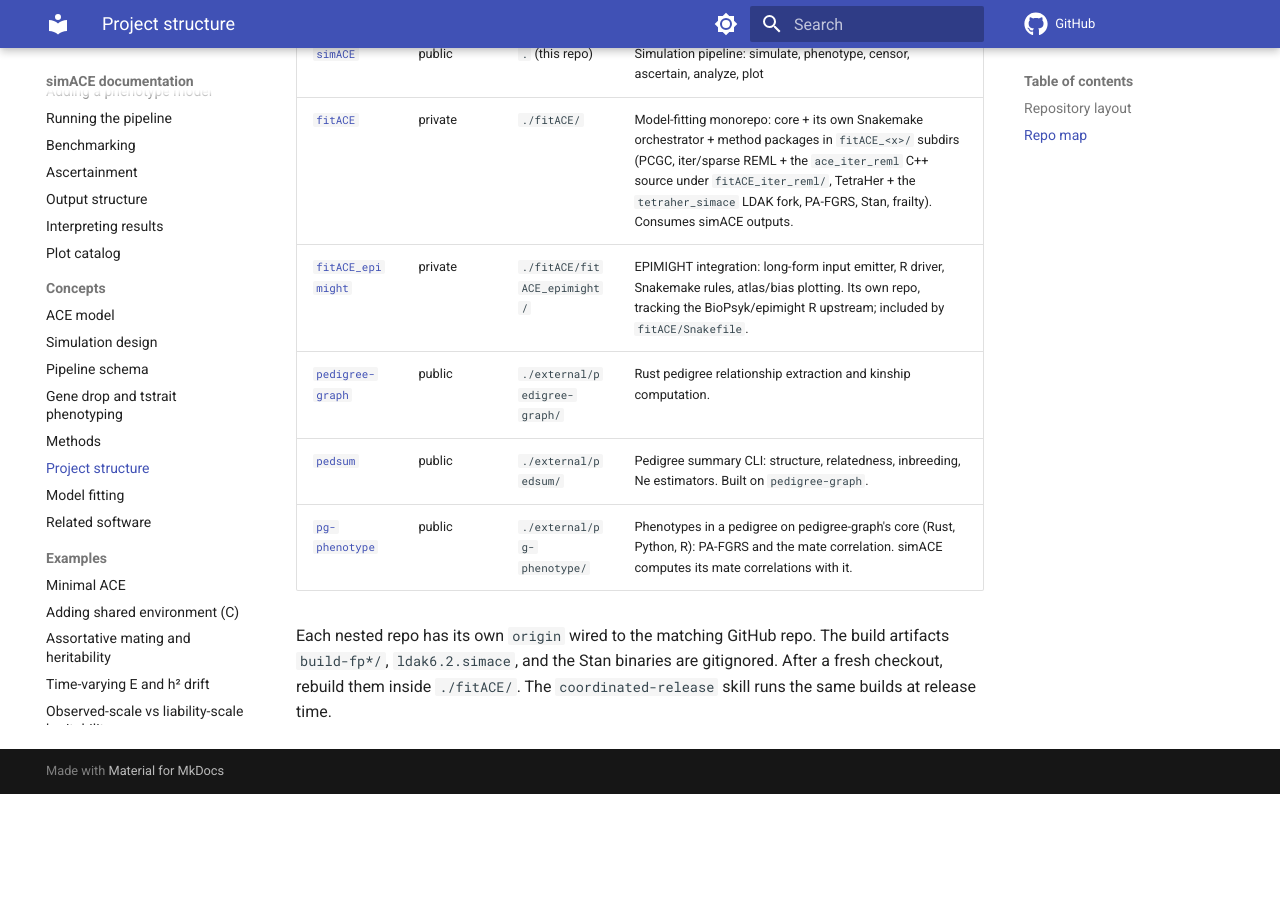
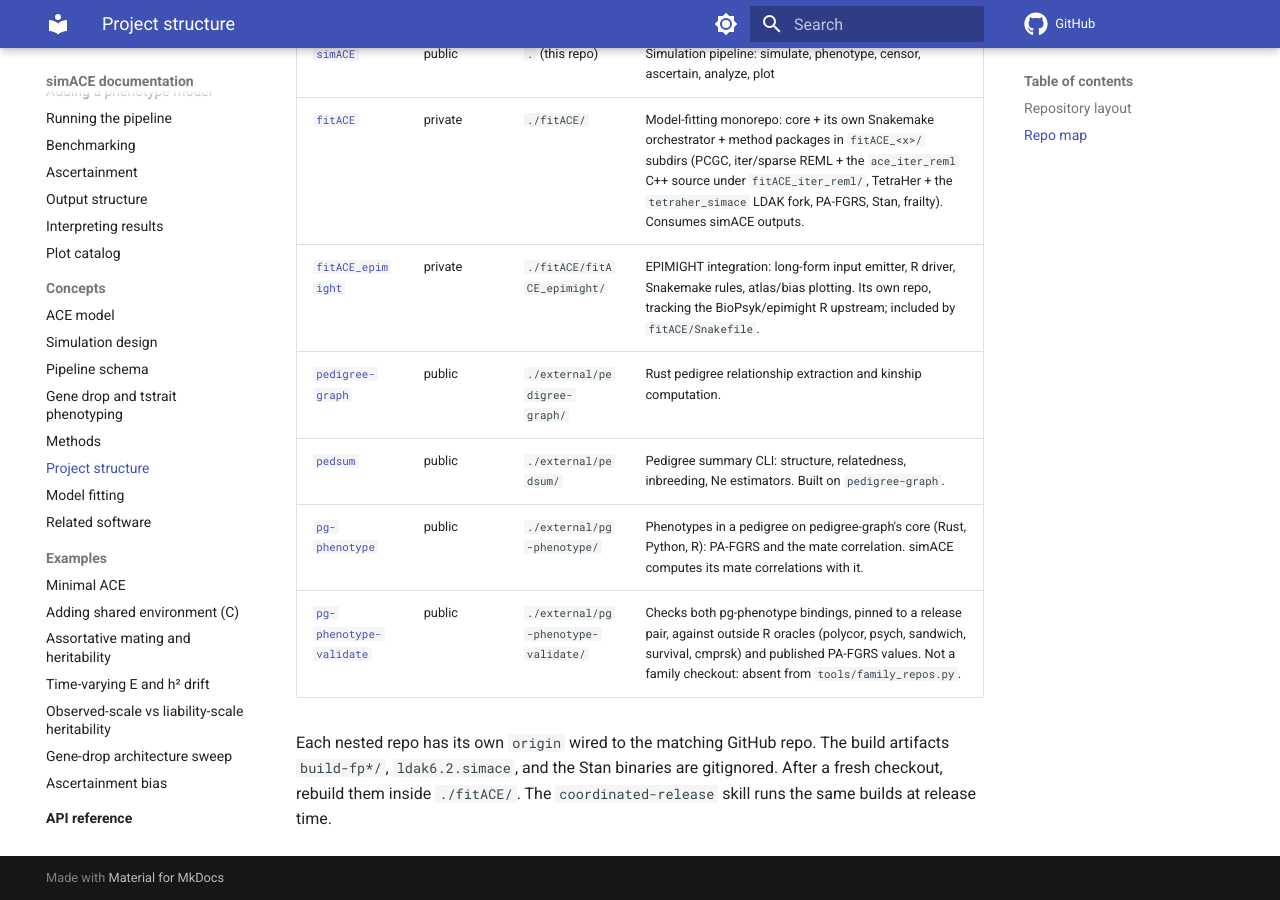
Before and after one commit to rwaples/simACE, an MkDocs documentation site: the page built from docs/concepts/project-structure.md, in a window 1280 px wide and 900 px high, scrolled down 3001 px. Built offline with MkDocs 1.6.1 and Material for MkDocs 9.7.7, drawn with Linux system fonts in a browser that asks for light colours; comment, search, counter and statistics services are not loaded; before the commit the page ends 3795 px from its top, so only the background shows below that.

Commit message:
Add pg-phenotype-validate to the repo map

```diff
--- a/docs/concepts/project-structure.md
+++ b/docs/concepts/project-structure.md
@@ -153,6 +153,7 @@
 | [`pedigree-graph`](https://github.com/rwaples/pedigree-graph) | public | `./external/pedigree-graph/` | Rust pedigree relationship extraction and kinship computation. |
 | [`pedsum`](https://github.com/rwaples/pedsum) | public | `./external/pedsum/` | Pedigree summary CLI: structure, relatedness, inbreeding, Ne estimators. Built on `pedigree-graph`. |
 | [`pg-phenotype`](https://github.com/rwaples/pg-phenotype) | public | `./external/pg-phenotype/` | Phenotypes in a pedigree on pedigree-graph's core (Rust, Python, R): PA-FGRS and the mate correlation. simACE computes its mate correlations with it. |
+| [`pg-phenotype-validate`](https://github.com/rwaples/pg-phenotype-validate) | public | `./external/pg-phenotype-validate/` | Checks both pg-phenotype bindings, pinned to a release pair, against outside R oracles (polycor, psych, sandwich, survival, cmprsk) and published PA-FGRS values. Not a family checkout: absent from `tools/family_repos.py`. |
 
 Each nested repo has its own `origin` wired to the matching GitHub repo.
 The build artifacts `build-fp*/`, `ldak6.2.simace`, and the Stan binaries are
```
